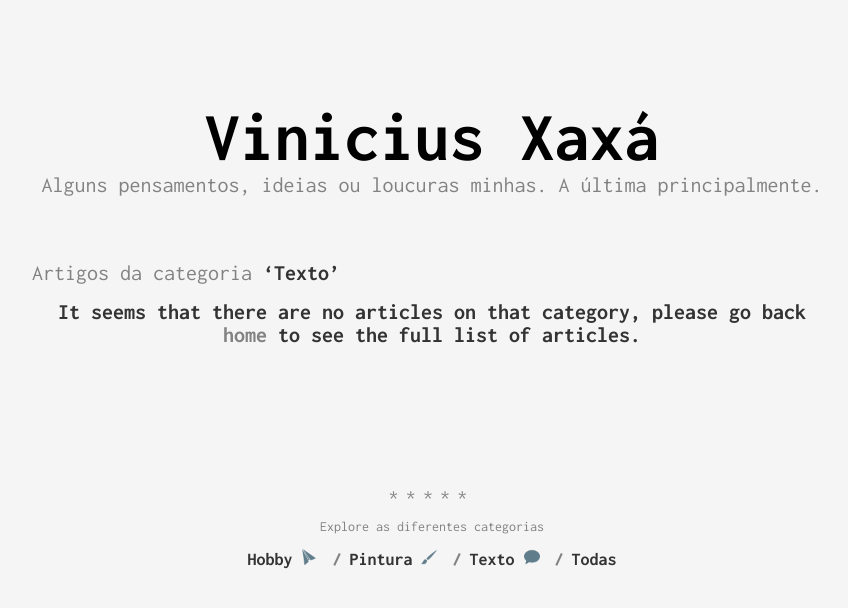
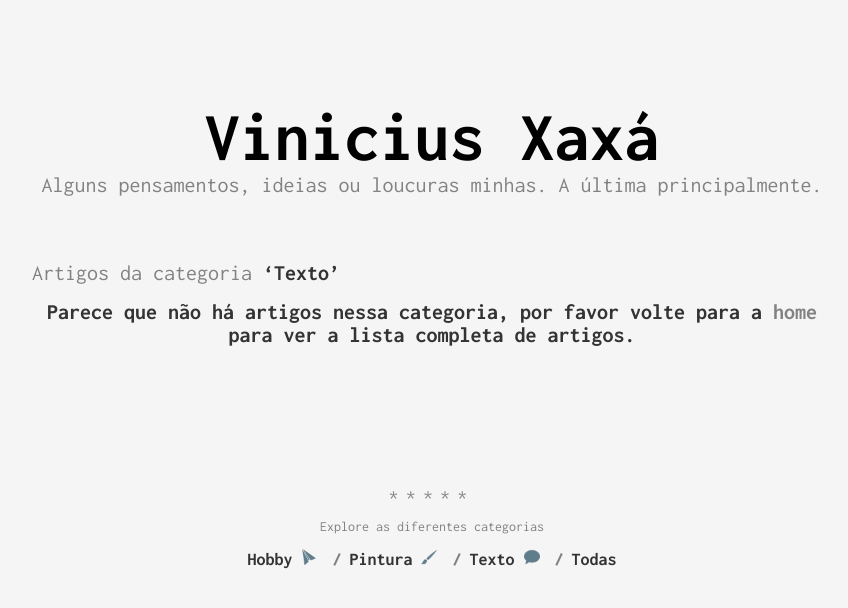
Before and after one commit to xaxa/xaxa.github.io, a Jekyll site: the page built from categories/texto.html, in a window 1280 px wide. Shown: the top 608 px of the page, without its empty margins (208-1056 px from the left). Built offline with Jekyll 4.4.1, drawn with Linux system fonts in a browser that asks for light colours.

Commit message:
traduzindo uma frase

```diff
--- a/_layouts/category.html
+++ b/_layouts/category.html
@@ -19,8 +19,8 @@ layout: default
 
     {% if empty_category %}
         <li class="empty-post-list">
-            It seems that there are no articles on that category,
-            please go back <a href="/">home</a> to see the full list of articles.
+            Parece que não há artigos nessa categoria,
+            por favor volte  para a <a href="/">home</a> para ver a lista completa de artigos.
         </li>
     {% endif %}
 </ul>
```
